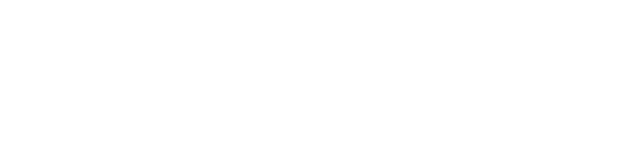
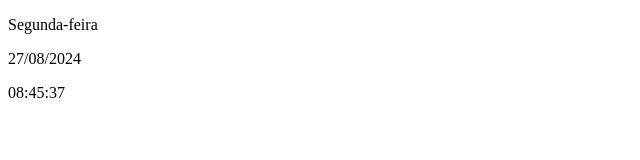
Before and after one commit to ManuReis2003/Ponto_eletr-nico.ads1, a plain HTML site: page index.html in a window 1280 px wide. Shown: the whole page, without its empty margins (0-640 px from the left). Drawn offline with Linux system fonts and the light colour scheme.

```diff
--- a/index.html
+++ b/index.html
@@ -3,9 +3,15 @@
 <head>
     <meta charset="UTF-8">
     <meta name="viewport" content="width=device-width, initial-scale=1.0">
-    <title>Document</title>
+    <title>Sistema de conrole de ponto</title>
 </head>
 <body>
+    <div>
+        <p> Segunda-feira</p>
+        <p>27/08/2024</p>
+        <p>08:45:37</p>
+
+    </div>
 
 </body>
 </html>
```
